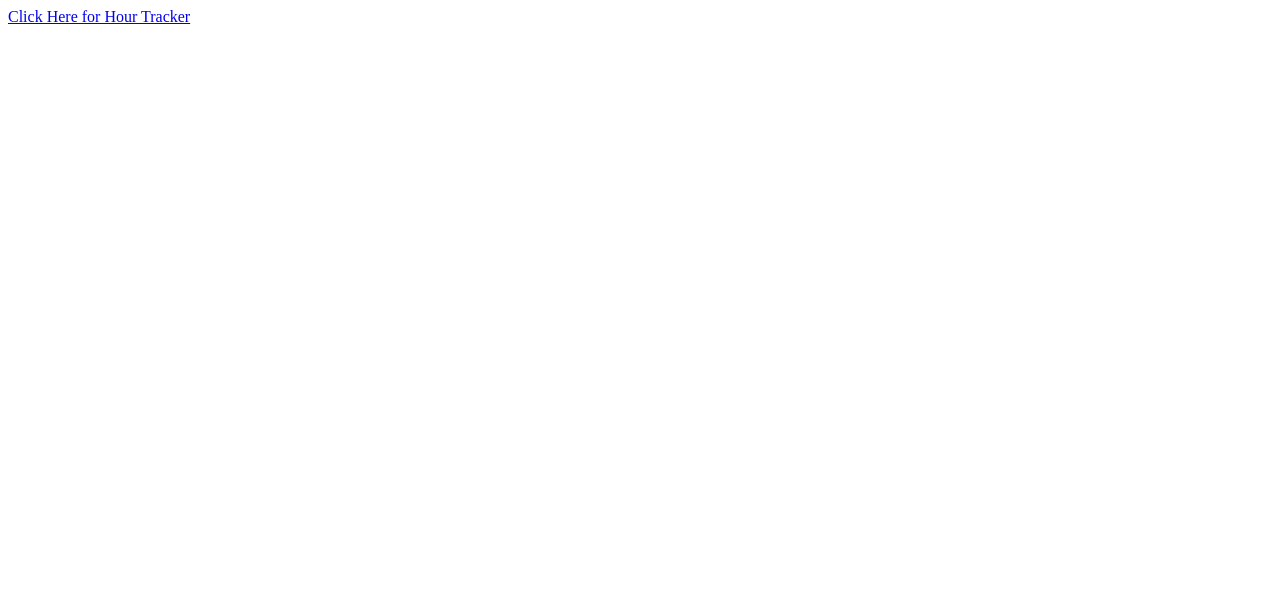
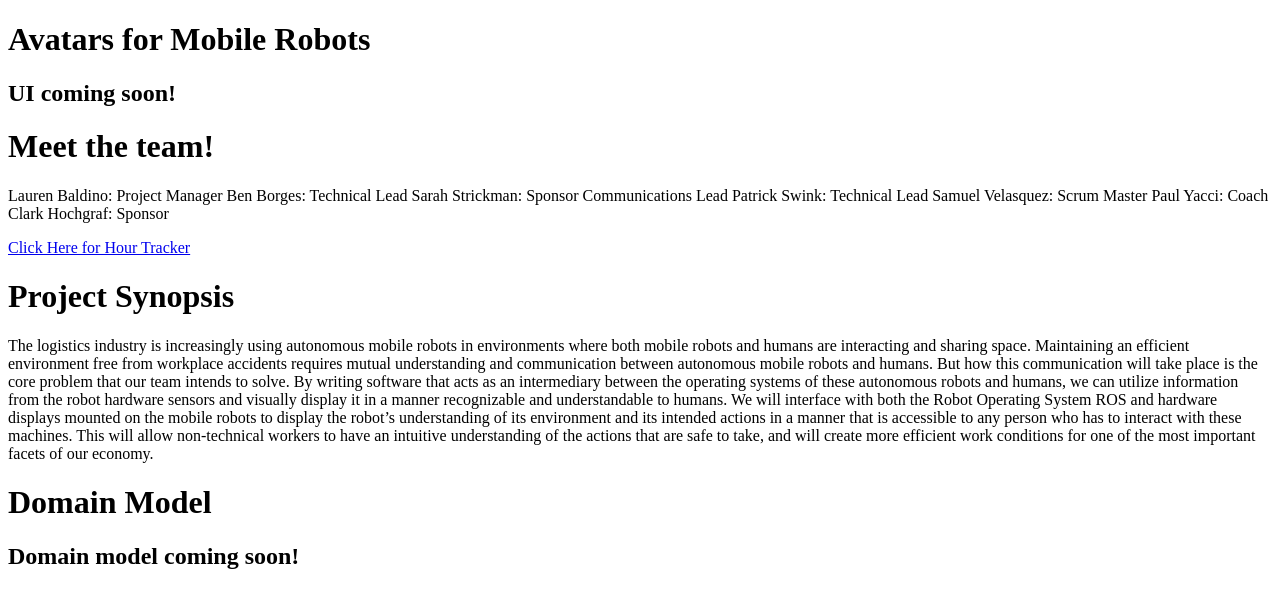
Before and after one commit to laurenbaldino/SWENavatarWebsite, a plain HTML site: page docs/index.html in a window 1280 px wide. Drawn offline with Linux system fonts and the light colour scheme.

Commit message:
basic information added

```diff
--- a/docs/index.html
+++ b/docs/index.html
@@ -1,12 +1,30 @@
 <!DOCTYPE html>
 <html lang="en">
   <head>
-    <title>Spring-Summer Senior Project Group 1</title>
+    <title>Avatar for Mobile Robots</title>
   </head>
   <body>
+   <h1>Avatars for Mobile Robots</h1>
+   <h2>UI coming soon!</h2>
+   <h1>Meet the team!</h1>
+   <p>
+     Lauren Baldino: Project Manager
+     Ben Borges: Technical Lead
+     Sarah Strickman: Sponsor Communications Lead
+     Patrick Swink: Technical Lead
+     Samuel Velasquez: Scrum Master
+     Paul Yacci: Coach
+     Clark Hochgraf: Sponsor
+   </p>
     <a
       href="https://docs.google.com/spreadsheets/d/1XJRA_z1fySUxsBizAqN3bQqnS2uMUehuCOdn7tTUHl8/edit?usp=sharing"
       >Click Here for Hour Tracker</a
     >
+    <h1>Project Synopsis</h1>
+    <p>
+      The logistics industry is increasingly using autonomous mobile robots in environments where both mobile robots and humans are interacting and sharing space. Maintaining an efficient environment free from workplace accidents requires mutual understanding and communication between autonomous mobile robots and humans. But how this communication will take place is the core problem that our team intends to solve. By writing software that acts as an intermediary between the operating systems of these autonomous robots and humans, we can utilize information from the robot hardware sensors and visually display it in a manner recognizable and understandable to humans. We will interface with both the Robot Operating System ROS  and hardware displays mounted on the mobile robots to display the robot’s understanding of its environment and its intended actions in a manner that is accessible to any person who has to interact with these machines. This will allow non-technical workers to have an intuitive understanding of the actions that are safe to take, and will create more efficient work conditions for one of the most important facets of our economy.
+    </p>
+    <h1>Domain Model</h1>
+    <h2>Domain model coming soon!</h2>
   </body>
 </html>
```
